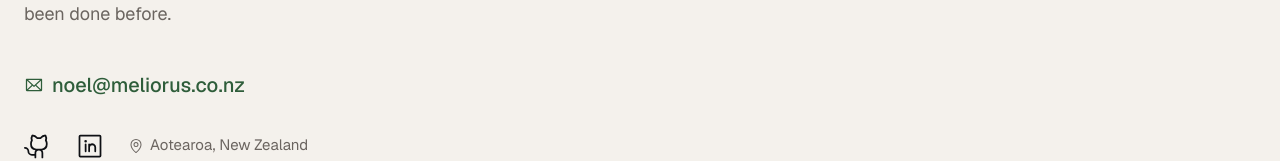
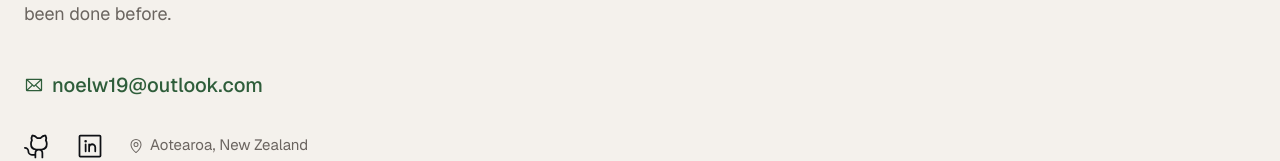
Before and after one commit to noelw19/meliorus, a React (Create React App) app: page / in a window 1280 px wide. Shown: the part 6334-6495 px from the top of the page. Built offline with nearby package versions, Linux system fonts and the light colour scheme.

Commit message:
Update contact email to noelw19@outlook.com

```diff
--- a/src/components/Footer.js
+++ b/src/components/Footer.js
@@ -53,7 +53,7 @@ export function Footer() {
 
           {/* Email */}
           <a
-            href="mailto:noel@meliorus.co.nz"
+            href="mailto:noelw19@outlook.com"
             style={{
               display: 'inline-flex',
               alignItems: 'center',
@@ -69,7 +69,7 @@ export function Footer() {
             onMouseLeave={(e) => (e.currentTarget.style.color = '#2E5D3A')}
           >
             <Envelope size={20} />
-            noel@meliorus.co.nz
+            noelw19@outlook.com
           </a>
 
           {/* Social links */}
```
